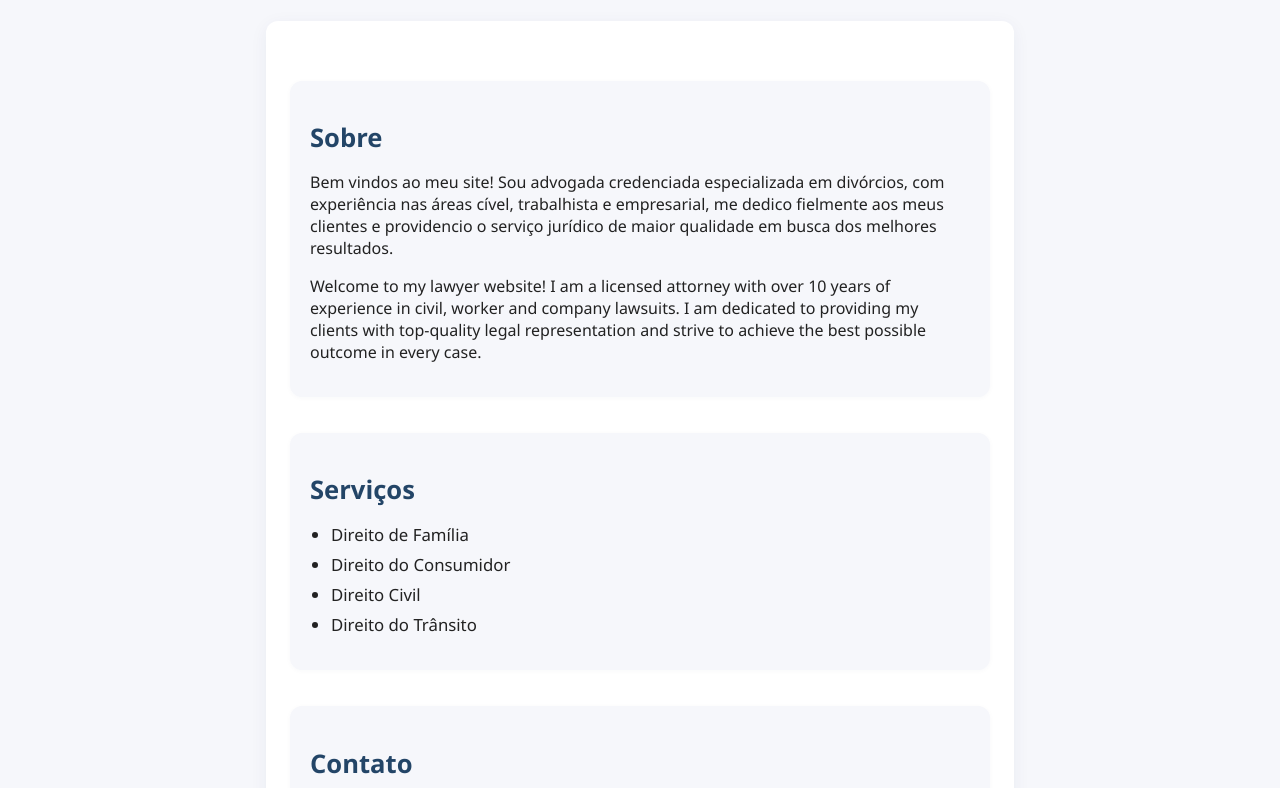
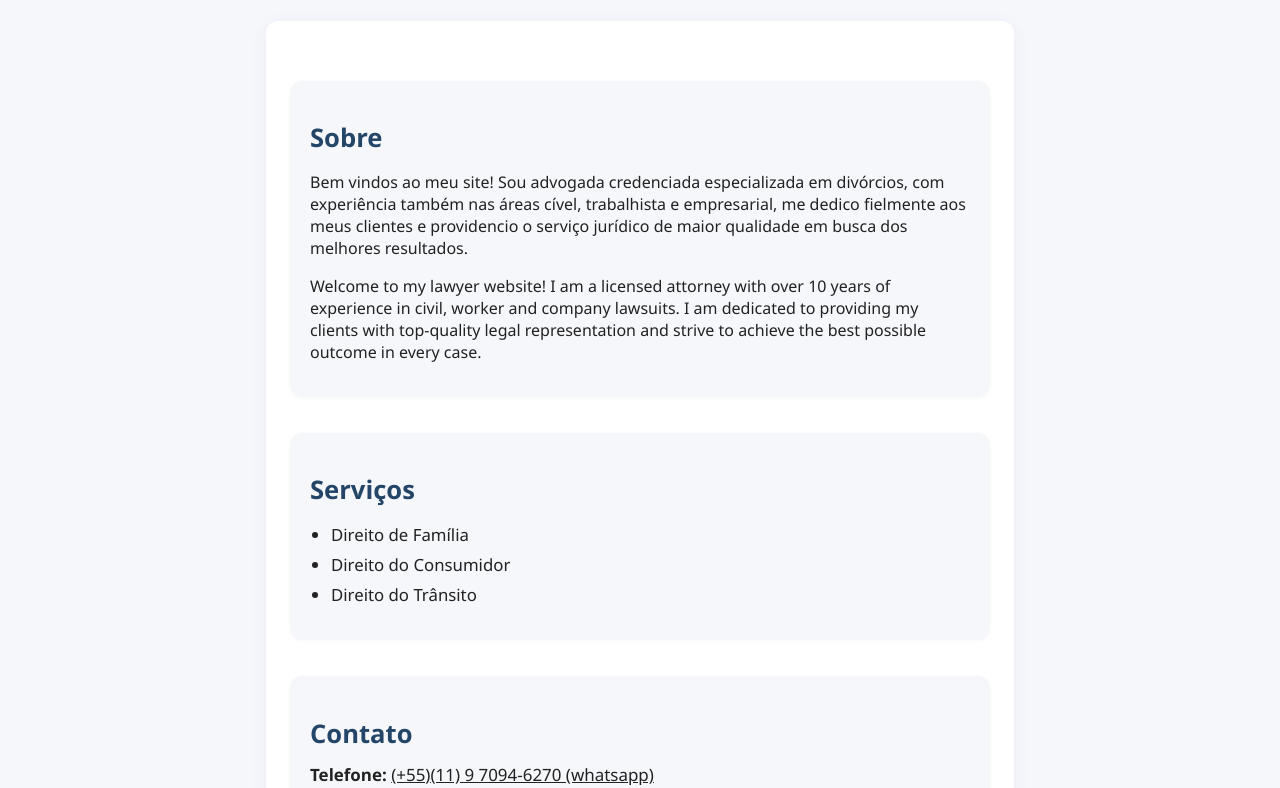
Before and after one commit to arthurhas2/my-html-site, a plain HTML site: page index.html in a window 1280 px wide. Shown: the part 164-952 px from the top of the page. Drawn offline with Linux system fonts and the light colour scheme.

Commit message:
mudança nos serviços prestados

```diff
--- a/index.html
+++ b/index.html
@@ -156,7 +156,7 @@
     <main>
       <section id="about">
         <h2>Sobre</h2>
-        <p>Bem vindos ao meu site! Sou advogada credenciada especializada em divórcios, com experiência nas áreas cível, trabalhista e empresarial, me dedico fielmente aos meus clientes e providencio o serviço jurídico de maior qualidade em busca dos melhores resultados. </p>
+        <p>Bem vindos ao meu site! Sou advogada credenciada especializada em divórcios, com experiência também nas áreas cível, trabalhista e empresarial, me dedico fielmente aos meus clientes e providencio o serviço jurídico de maior qualidade em busca dos melhores resultados. </p>
         <p>Welcome to my lawyer website! I am a licensed attorney with over 10 years of experience in civil, worker and company lawsuits. I am dedicated to providing my clients with top-quality legal representation and strive to achieve the best possible outcome in every case.</p>
       </section>
       <section id="services">
@@ -164,13 +164,12 @@
         <ul>
           <li>Direito de Família</li>
           <li>Direito do Consumidor</li>
-          <li>Direito Civil</li>
           <li>Direito do Trânsito</li>
         </ul>
       </section>
       <section id="contact">
         <h2>Contato</h2>
-        <p><strong>Telefone:</strong> <a href="tel:+5511970946270" style="color:inherit;text-decoration:underline;">(+55)(11) 9 7094-6270</a></p>
+        <p><strong>Telefone:</strong> <a href="tel:+5511970946270" style="color:inherit;text-decoration:underline;">(+55)(11) 9 7094-6270 (whatsapp)</a></p>
         <p><strong>Email:</strong> <a href="mailto:keicyaneferreira@adv.oabsp.org.br" style="color:inherit;text-decoration:underline;">keicyaneferreira@adv.oabsp.org.br</a></p>
         <a class="contact-btn" href="mailto:keicyaneferreira@adv.oabsp.org.br">Enviar Email</a>
       </section>
```
